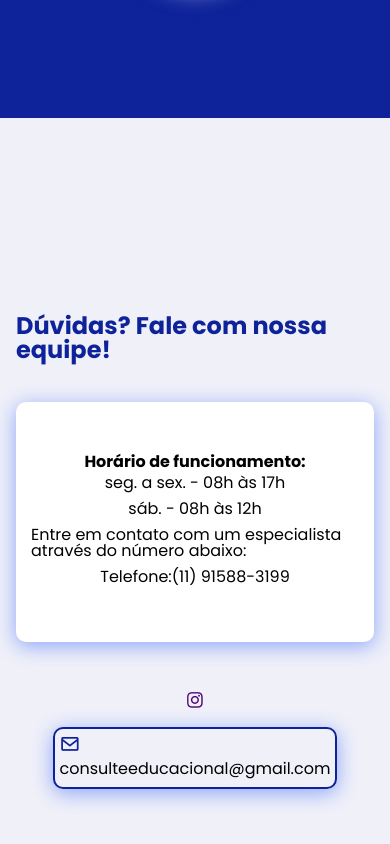
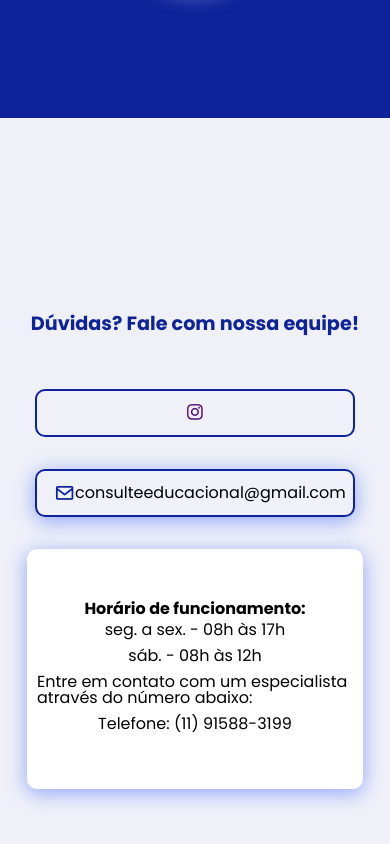
Before and after one commit to joaohp020/LP_ConsultoriaEducacional, a plain HTML site: page index.html in a window 390 px wide. Shown: the part 2909-3753 px from the top of the page. Drawn offline with nearby package versions, Linux system fonts and the light colour scheme.

Commit message:
contato incluindo botão de Instagram e Email, com horário de funcionamento

```diff
--- a/assets/pages/partials/section-contato.css
+++ b/assets/pages/partials/section-contato.css
@@ -10,7 +10,11 @@
   color: var(--cor-roxo-900);
   margin: 0 0 5rem 0;
 }
-.redes {
+.content {
+  display: flex;
+  flex-direction: row;
+}
+.horario {
   display: flex;
   align-items: center;
   justify-content: center;
@@ -27,16 +31,46 @@
 .contato p {
   margin: 8px 10px;
 }
+.redes {
+  display: flex;
+  flex-direction: column;
+  margin: 0 2rem;
+}
+.insta, .email {
+  display: flex;
+  align-items: center;
+  justify-content: center;
+  border: 2px solid var(--cor-roxo-900);
+  border-radius: 10px;
+  height: 3rem;
+  width: 100%;
+  max-width: 23rem;
+  margin: 1rem 0;
+}
+.insta:hover,
+.email:hover {
+  box-shadow: 0px 4px 20px rgba(19, 70, 255, 0.652);
+}
+.email i {
+  margin: 0 0 0 10px;
+}
+.email p {
+  margin: 0 10px 0 5px;
+}
 
 @media screen and (max-width: 1000px) {
   .contato h2 {
-    margin: 2.5rem 1rem;
+    margin: 2.5rem 0rem;
+    font-size: 1.2rem;
   }
   .contato p {
     margin: 5px 0;
   }
   .contato i {
     font-size: 1.3rem;
+  }
+  .content {
+    flex-direction: column;
   }
   .email {
     border: 2px solid var(--cor-roxo-900);
@@ -45,9 +79,10 @@
     box-shadow: 0px 4px 20px rgba(19, 70, 255, 0.438);
     margin: 1rem 0;
   }
-  .redes {
-    margin: 0 1rem 3rem;
-    padding: 15px 15px;
+  .horario {
+    margin: 1rem 1.5rem;
+    padding: 15px 10px;
     height: 15rem;
+    max-width: 21rem;
   }
 }
--- a/index.html
+++ b/index.html
@@ -96,20 +96,26 @@
 
     <section id="contato" class="contato">
       <h2>Dúvidas? <span>Fale com nossa equipe!</span></h2>
-
+      <div class="content">
         <div class="redes">
+          <div class="insta">
+            <a href="https://www.instagram.com/cceducacional_/" target="_blank">
+              <i class="bx bxl-instagram" style="color: #4e0777"></i>
+            </a>
+          </div>
+          <div class="email">
+            <i class="bx bx-envelope" style="color: #0e2399"></i>
+            <p>consulteeducacional@gmail.com</p>
+          </div>
+        </div>
+        <div class="horario">
           <h4>Horário de funcionamento:</h4>
           <p>seg. a sex. - 08h às 17h</p>
           <p>sáb. - 08h às 12h</p>
 
           <p>Entre em contato com um especialista através do número abaixo:</p>
-        <p><span>Telefone:</span>(11) 91588-3199</p>
+          <p><span>Telefone: </span>(11) 91588-3199</p>
         </div>
-
-      <i class="bx bxl-instagram insta" style="color: #4e0777"></i>
-      <div class="email">
-        <i class="bx bx-envelope" style="color: #0e2399"></i>
-        <p>consulteeducacional@gmail.com</p>
       </div>
     </section>
 
```
Lines whose indentation alone changed are shown as unchanged.
